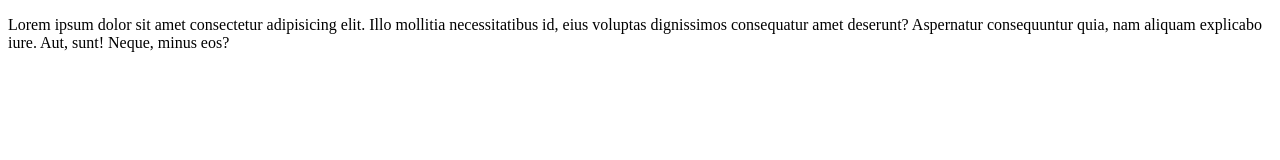
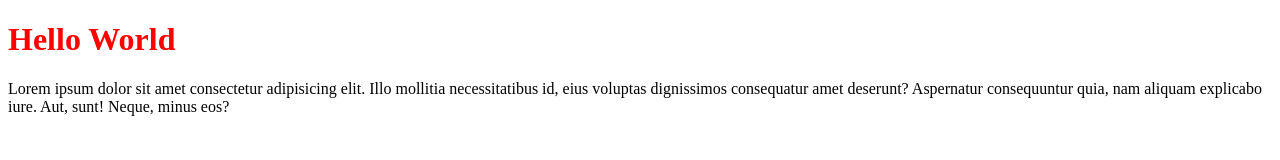
Before and after one commit to SethDimmer123/ASIDE--VISIBILITY-ORDER--NEGATIVE-MARGIN, a plain HTML site: page index.html in a window 1280 px wide. Drawn offline with Linux system fonts and the light colour scheme.

Commit message:
initial commit

```diff
--- a/index.html
+++ b/index.html
@@ -7,12 +7,18 @@
     <title>Test File</title>
     <style>
         h1{
-            display:none; /*disappears heading HELLO WORLD*/
+            /* display:none; disappears heading HELLO WORLD */
+            /* visibility: hidden; samething as above but the HELLO WORLD STILL TAKES UP THE SPACE */
+            color:blue;
+        }
+
+        .hello{
+            color:red;
         }
     </style>
 </head>
 <body>
-    <h1>Hello World</h1>
+    <h1 class="hello">Hello World</h1><!--HAVING A "SPECIFIC CLASS WILL OVERRIDE THE H1 TAG ITSELF BECUASE IT IS "CLASSIFIED" AS "HELLO" look at interval of 3:11 of .34  ASIDE: VISIBILTY ORDER & NEGATIVE MARGIN to understand  -->
     <p>Lorem ipsum dolor sit amet consectetur adipisicing elit. Illo mollitia necessitatibus id, eius voluptas dignissimos consequatur amet deserunt? Aspernatur consequuntur quia, nam aliquam explicabo iure. Aut, sunt! Neque, minus eos?</p>
 </body>
 </html>
```
